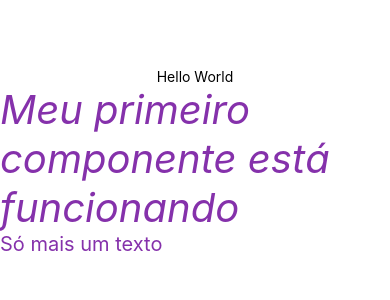
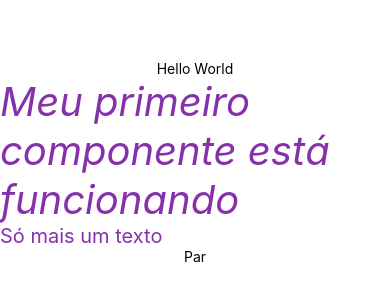
Before and after one commit to ArthurPMachado/EstudosFiapReact, a React Native app: screen / in a window 390 px wide. Shown: the part 260-560 px from the top of the page. Built offline with nearby package versions, Linux system fonts and the light colour scheme.

Commit message:
Feat: conditional render

```diff
--- a/App.js
+++ b/App.js
@@ -1,16 +1,21 @@
-import { StatusBar } from 'expo-status-bar';
 import React from 'react';
-import { StyleSheet, Text, View } from 'react-native';
+import { StyleSheet, Text, View, StatusBar } from 'react-native';
 
 // Import components
 import PrimeiroComponente from './src/components/PrimeiroComponente';
+import ParOuImpar from './src/components/ParOuImpar';
 
 export default function App() {
   return (
     <View style={styles.container}>
+      <StatusBar
+        barStyle="dark-content"
+        backgroundColor="transparent"
+        translucent
+      />
       <Text>Hello World</Text>
       <PrimeiroComponente />
-      <StatusBar style="auto" />
+      <ParOuImpar numero={4}/>
     </View>
   );
 }
--- /dev/null
+++ b/src/components/ParOuImpar.jsx
@@ -0,0 +1,16 @@
+import React, { Component } from 'react';
+import { View, Text } from 'react-native';
+
+export default class ParOuImpar extends Component {
+  render() {
+    return(
+      <View>
+        {
+          this.props.numero % 2 === 0 ?
+          <Text>Par</Text>
+          : <Text>Impar</Text>
+        }
+      </View>
+    );
+  }
+}
```
